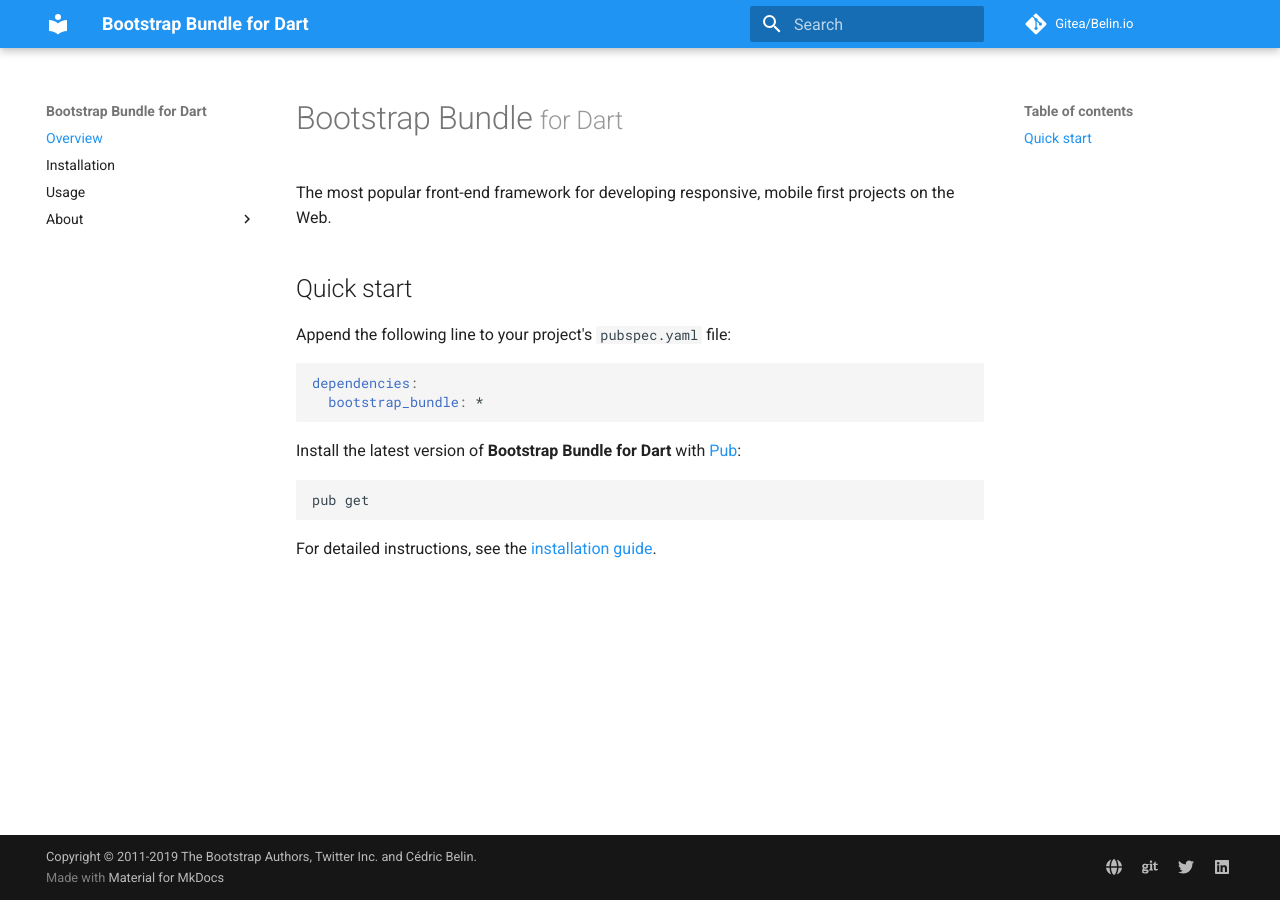
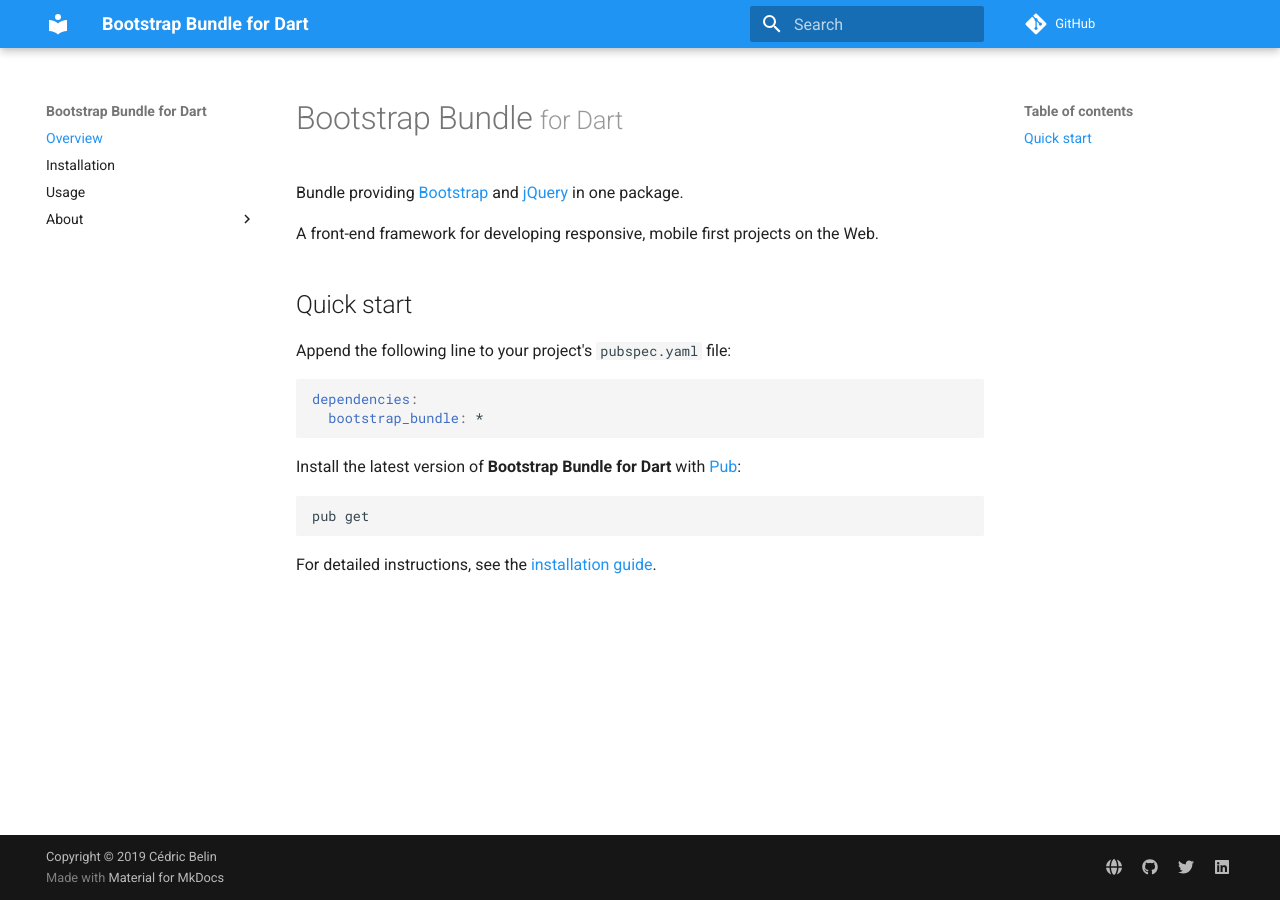
Before and after one commit to cedx/bootstrap.dart, an MkDocs documentation site: the page built from doc/index.md, in a window 1280 px wide. Built offline with MkDocs 1.6.1 and Material for MkDocs 9.7.7, drawn with Linux system fonts in a browser that asks for light colours; comment, search, counter and statistics services are not loaded.

Commit message:
Rename the project

```diff
--- a/doc/index.md
+++ b/doc/index.md
@@ -1,5 +1,7 @@
 # Bootstrap Bundle <small>for Dart</small>
-The most popular front-end framework for developing responsive, mobile first projects on the Web.
+Bundle providing [Bootstrap](https://getbootstrap.com) and [jQuery](https://jquery.com) in one package.
+
+A front-end framework for developing responsive, mobile first projects on the Web.
 
 ## Quick start
 Append the following line to your project's `pubspec.yaml` file:
--- a/mkdocs.yml
+++ b/mkdocs.yml
@@ -1,16 +1,16 @@
 site_name: Bootstrap Bundle for Dart
-site_description: The most popular front-end framework for developing responsive, mobile first projects on the Web.
+site_description: Bundle providing Bootstrap and jQuery in one package. A front-end framework for developing responsive, mobile first projects on the Web.
 site_author: Cédric Belin - cedric@belin.io
 site_url: https://dev.belin.io/bootstrap.dart
 
 docs_dir: doc
 site_dir: web
 
-repo_name: Gitea/Belin.io
-repo_url: https://git.belin.io/cedx/bootstrap.dart
+repo_name: GitHub
+repo_url: https://github.com/cedx/bootstrap.dart
 edit_uri: ''
 
-copyright: Copyright &copy; 2011-2019 The Bootstrap Authors, Twitter Inc. and Cédric Belin.
+copyright: Copyright &copy; 2019 Cédric Belin
 google_analytics:
   - !!python/object/apply:os.getenv [GOOGLE_ANALYTICS_ID]
   - auto
@@ -18,7 +18,7 @@
 extra:
   social:
     - {type: globe, link: 'https://belin.io'}
-    - {type: git, link: 'https://git.belin.io/cedx'}
+    - {type: github, link: 'https://github.com/cedx'}
     - {type: twitter, link: 'https://twitter.com/cedxbelin'}
     - {type: linkedin, link: 'https://linkedin.com/in/cedxbelin'}
 
```
Also changed, not shown: CHANGELOG.md (+2 -2 lines), LICENSE.md (+2 -1 lines), README.md (+5 -3 lines), pubspec.yaml (+6 -5 lines), 2 other files.
